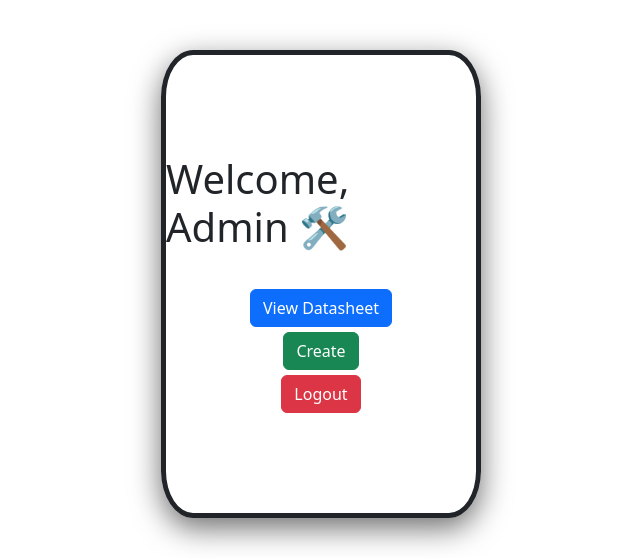
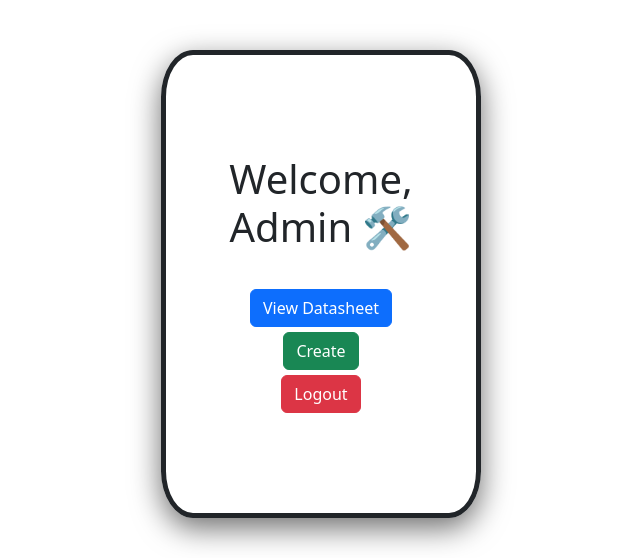
Before and after one commit to wafool420/AirTrafficTracker, a Django app: page / in a window 1280 px wide. Shown: the part 69-627 px from the top of the page, without its empty margins (319-959 px from the left). Run offline with Django 5.2, Linux system fonts and the light colour scheme; the visitor is signed in with stand-in values (Sample User, id 1).

Commit message:
Minor Fixes

```diff
--- a/AirTrafficProject/AirTrafficApp/templates/main_site/home.html
+++ b/AirTrafficProject/AirTrafficApp/templates/main_site/home.html
@@ -4,9 +4,9 @@
 
     <div class="home_container">
         {% if request.user.is_superuser %}
-            <h1>Welcome, Admin 🛠️</h1>
+            <h1 style="text-align: center;">Welcome, Admin 🛠️</h1>
         {% else %}
-            <h1>Welcome, {{request.user.first_name}} {{request.user.last_name}}</h1>
+            <h1 style="text-align: center;">Welcome, {{request.user.first_name}} {{request.user.last_name}}</h1>
         {% endif %}
         <div>
             <form method="GET" action="{% url 'items' %}">
```
